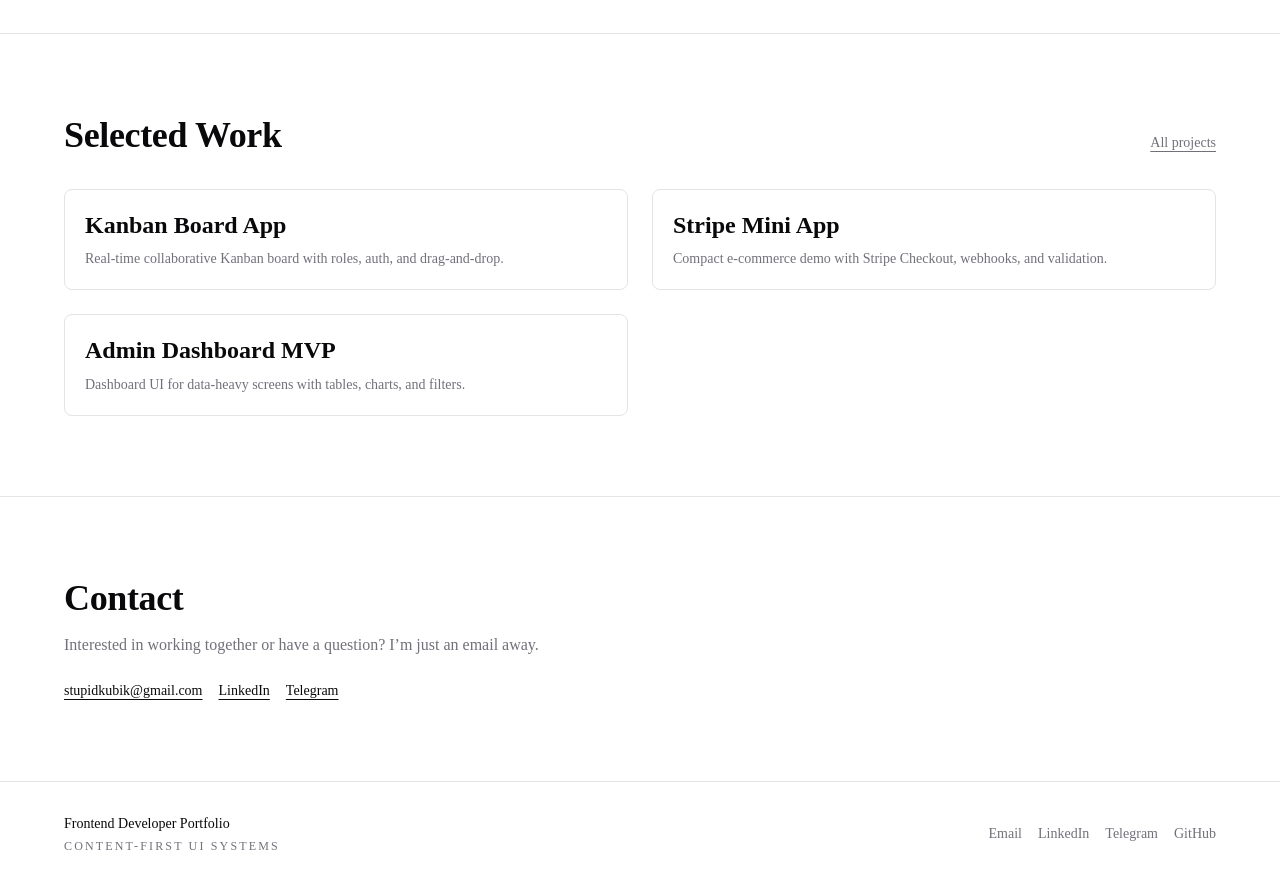
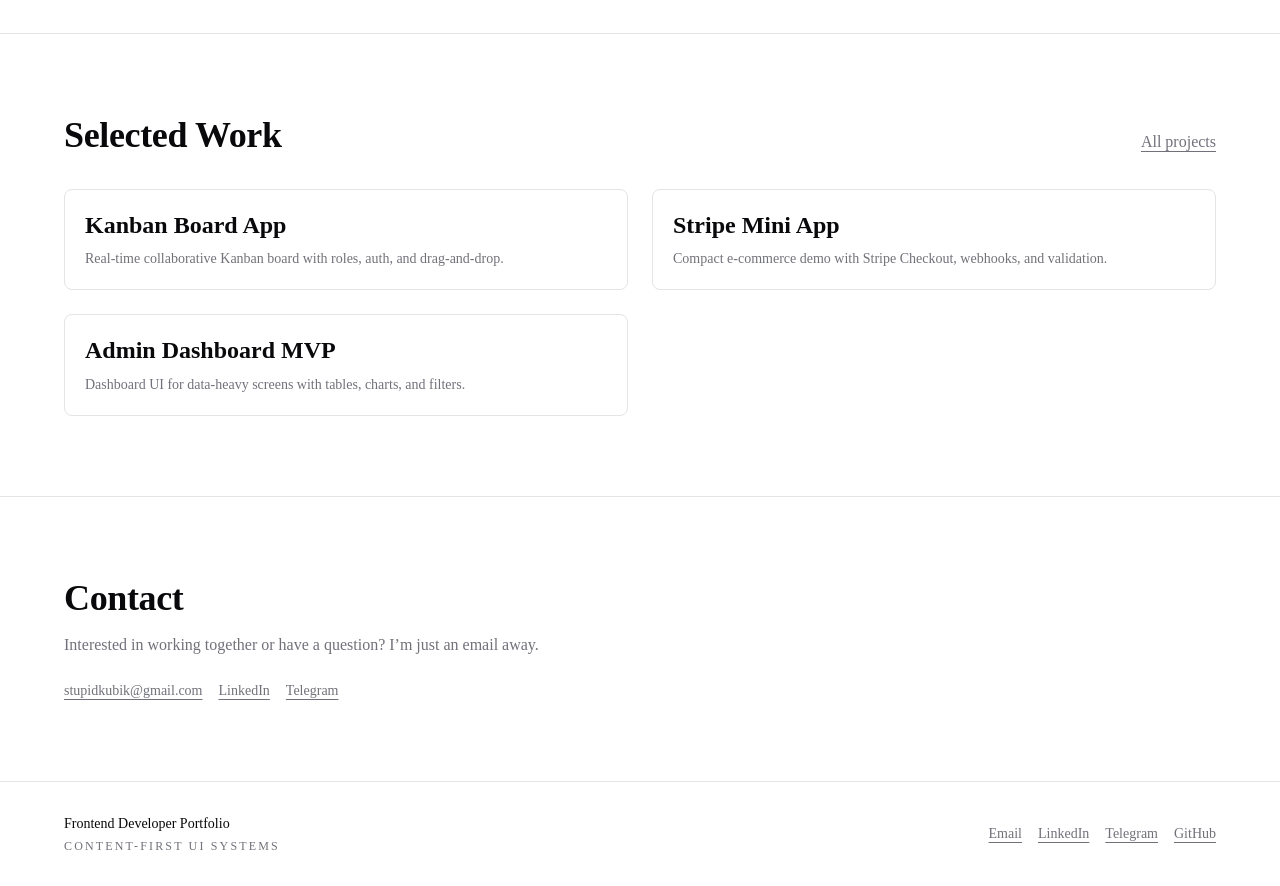
Before and after one commit to stupidkubik/my-website, a Next.js app: page / in a window 1280 px wide. Shown: the part 620-1506 px from the top of the page. Built offline with nearby package versions, Linux system fonts and the light colour scheme.

Commit message:
feat: add layout primitives and refactor pages

```diff
--- a/src/components/Footer.tsx
+++ b/src/components/Footer.tsx
@@ -1,3 +1,5 @@
+import TextLink from "@/components/ui/TextLink";
+
 export default function Footer() {
   return (
     <footer className="border-t border-border">
@@ -9,21 +11,12 @@ export default function Footer() {
           </p>
         </div>
         <div className="flex flex-wrap gap-4">
-          <a className="transition hover:text-fg" href="mailto:stupidkubik@gmail.com">
-            Email
-          </a>
-          <a
-            className="transition hover:text-fg"
-            href="https://www.linkedin.com/in/evgenii-rubin-60804724b/"
-          >
+          <TextLink href="mailto:stupidkubik@gmail.com">Email</TextLink>
+          <TextLink href="https://www.linkedin.com/in/evgenii-rubin-60804724b/">
             LinkedIn
-          </a>
-          <a className="transition hover:text-fg" href="https://t.me/stupidpotato">
-            Telegram
-          </a>
-          <a className="transition hover:text-fg" href="https://github.com/stupidkubik">
-            GitHub
-          </a>
+          </TextLink>
+          <TextLink href="https://t.me/stupidpotato">Telegram</TextLink>
+          <TextLink href="https://github.com/stupidkubik">GitHub</TextLink>
         </div>
       </div>
     </footer>
--- /dev/null
+++ b/src/components/ui/BulletList.tsx
@@ -0,0 +1,14 @@
+import type { HTMLAttributes } from "react";
+
+type BulletListProps = HTMLAttributes<HTMLUListElement> & {
+  tone?: "muted" | "default";
+};
+
+export default function BulletList({ className = "", tone = "muted", ...props }: BulletListProps) {
+  return (
+    <ul
+      className={`list-disc space-y-2 pl-5 ${tone === "muted" ? "text-muted-fg" : "text-fg"} ${className}`}
+      {...props}
+    />
+  );
+}
--- /dev/null
+++ b/src/components/ui/Section.tsx
@@ -0,0 +1,33 @@
+import type { ElementType, ReactNode } from "react";
+
+const sizeClasses = {
+  default: "py-section",
+  lg: "py-section-lg"
+} as const;
+
+type SectionProps<T extends ElementType> = {
+  as?: T;
+  size?: keyof typeof sizeClasses;
+  borderTop?: boolean;
+  className?: string;
+  containerClassName?: string;
+  children: ReactNode;
+};
+
+export default function Section<T extends ElementType = "section">({
+  as,
+  size = "default",
+  borderTop = false,
+  className = "",
+  containerClassName = "",
+  children
+}: SectionProps<T>) {
+  const Component = (as ?? "section") as ElementType;
+  return (
+    <Component className={`${borderTop ? "border-t border-border" : ""} ${className}`.trim()}>
+      <div className={`container ${sizeClasses[size]} ${containerClassName}`.trim()}>
+        {children}
+      </div>
+    </Component>
+  );
+}
--- /dev/null
+++ b/src/components/ui/TextLink.tsx
@@ -0,0 +1,19 @@
+import type { AnchorHTMLAttributes } from "react";
+
+const toneStyles = {
+  default: "text-fg",
+  muted: "text-muted-fg"
+} as const;
+
+type TextLinkProps = AnchorHTMLAttributes<HTMLAnchorElement> & {
+  tone?: keyof typeof toneStyles;
+};
+
+export default function TextLink({ className = "", tone = "muted", ...props }: TextLinkProps) {
+  return (
+    <a
+      className={`underline transition hover:text-fg ${toneStyles[tone]} ${className}`}
+      {...props}
+    />
+  );
+}
--- a/src/pages/404.tsx
+++ b/src/pages/404.tsx
@@ -1,9 +1,10 @@
+import Section from "@/components/ui/Section";
 import { ButtonLink } from "@/components/ui/Button";
 
 export default function NotFound() {
   return (
     <main>
-      <div className="container py-section text-center">
+      <Section className="text-center">
         <p className="text-label uppercase text-muted-fg">404</p>
         <h1 className="mt-4 text-h2 font-semibold">Page not found</h1>
         <p className="mt-4 text-body text-muted-fg">
@@ -14,7 +15,7 @@ export default function NotFound() {
             Go Home
           </ButtonLink>
         </div>
-      </div>
+      </Section>
     </main>
   );
 }
--- a/src/pages/contact.tsx
+++ b/src/pages/contact.tsx
@@ -1,23 +1,20 @@
+import Section from "@/components/ui/Section";
+import TextLink from "@/components/ui/TextLink";
+
 export default function Contact() {
   return (
     <main>
-      <div className="container py-section">
+      <Section>
         <h1 className="text-h2 font-semibold">Contact</h1>
         <p className="mt-6 max-w-text text-body text-muted-fg">
           Interested in working together or have a question about my work? I’m just an email away.
         </p>
         <div className="mt-6 flex flex-wrap gap-3">
-          <a className="underline" href="mailto:stupidkubik@gmail.com">
-            Email
-          </a>
-          <a className="underline" href="https://www.linkedin.com/in/evgenii-rubin-60804724b/">
-            LinkedIn
-          </a>
-          <a className="underline" href="https://t.me/stupidpotato">
-            Telegram
-          </a>
+          <TextLink href="mailto:stupidkubik@gmail.com">Email</TextLink>
+          <TextLink href="https://www.linkedin.com/in/evgenii-rubin-60804724b/">LinkedIn</TextLink>
+          <TextLink href="https://t.me/stupidpotato">Telegram</TextLink>
         </div>
-      </div>
+      </Section>
     </main>
   );
 }
--- a/src/pages/index.tsx
+++ b/src/pages/index.tsx
@@ -1,4 +1,6 @@
 import ProjectCard from "@/components/ui/ProjectCard";
+import Section from "@/components/ui/Section";
+import TextLink from "@/components/ui/TextLink";
 import { ButtonLink } from "@/components/ui/Button";
 
 const selectedProjects = [
@@ -22,7 +24,7 @@ const selectedProjects = [
 export default function Home() {
   return (
     <main>
-      <div className="container py-section-lg">
+      <Section size="lg" as="div">
         <p className="text-label uppercase text-muted-fg">Frontend Developer</p>
         <h1 className="mt-4 text-display font-semibold">
           Frontend developer focused on content-rich, high-quality web interfaces.
@@ -39,15 +41,12 @@ export default function Home() {
             Get in Touch
           </ButtonLink>
         </div>
-      </div>
+      </Section>
 
-      <section className="border-t border-border">
-        <div className="container py-section">
+      <Section borderTop>
         <div className="flex items-baseline justify-between">
           <h2 className="text-h2 font-semibold">Selected Work</h2>
-            <a className="text-sm text-muted-fg underline" href="/projects">
-              All projects
-            </a>
+          <TextLink href="/projects">All projects</TextLink>
         </div>
         <div className="mt-8 grid gap-6 sm:grid-cols-2">
           {selectedProjects.map((project) => (
@@ -59,28 +58,19 @@ export default function Home() {
             />
           ))}
         </div>
-        </div>
-      </section>
+      </Section>
 
-      <section className="border-t border-border">
-        <div className="container py-section">
+      <Section borderTop>
         <h2 className="text-h2 font-semibold">Contact</h2>
         <p className="mt-3 text-body text-muted-fg">
           Interested in working together or have a question? I’m just an email away.
         </p>
         <div className="mt-6 flex flex-wrap gap-4 text-sm">
-            <a className="underline" href="mailto:stupidkubik@gmail.com">
-              stupidkubik@gmail.com
-            </a>
-            <a className="underline" href="https://www.linkedin.com/in/evgenii-rubin-60804724b/">
-              LinkedIn
-            </a>
-            <a className="underline" href="https://t.me/stupidpotato">
-              Telegram
-            </a>
+          <TextLink href="mailto:stupidkubik@gmail.com">stupidkubik@gmail.com</TextLink>
+          <TextLink href="https://www.linkedin.com/in/evgenii-rubin-60804724b/">LinkedIn</TextLink>
+          <TextLink href="https://t.me/stupidpotato">Telegram</TextLink>
         </div>
-        </div>
-      </section>
+      </Section>
     </main>
   );
 }
--- a/src/pages/resume.tsx
+++ b/src/pages/resume.tsx
@@ -1,9 +1,12 @@
 import { Button } from "@/components/ui/Button";
+import BulletList from "@/components/ui/BulletList";
+import Section from "@/components/ui/Section";
+import TextLink from "@/components/ui/TextLink";
 
 export default function Resume() {
   return (
     <main>
-      <div className="container py-section">
+      <Section>
         <div className="flex flex-wrap items-start justify-between gap-4">
           <div>
             <h1 className="text-h2 font-semibold">Evgenii Rubin</h1>
@@ -14,24 +17,16 @@ export default function Resume() {
 
         <section className="mt-8 text-sm text-muted-fg">
           <div className="flex flex-wrap gap-4">
-            <a className="underline" href="mailto:stupidkubik@gmail.com">
-              stupidkubik@gmail.com
-            </a>
-            <a className="underline" href="https://www.linkedin.com/in/evgenii-rubin-60804724b/">
-              LinkedIn
-            </a>
-            <a className="underline" href="https://t.me/stupidpotato">
-              Telegram
-            </a>
-            <a className="underline" href="https://github.com/stupidkubik">
-              GitHub
-            </a>
+            <TextLink href="mailto:stupidkubik@gmail.com">stupidkubik@gmail.com</TextLink>
+            <TextLink href="https://www.linkedin.com/in/evgenii-rubin-60804724b/">LinkedIn</TextLink>
+            <TextLink href="https://t.me/stupidpotato">Telegram</TextLink>
+            <TextLink href="https://github.com/stupidkubik">GitHub</TextLink>
           </div>
         </section>
 
         <section className="mt-10">
           <h2 className="text-h3 font-semibold">Summary</h2>
-          <ul className="mt-4 list-disc space-y-2 pl-5 text-muted-fg">
+          <BulletList className="mt-4">
             <li>
               Frontend developer with 2+ years in production CMS and design systems (content-heavy
               publishing). Strong quality mindset: semantic markup, cross-browser responsiveness,
@@ -42,7 +37,7 @@ export default function Resume() {
               (state management, API integration, testing, CI). Comfortable with code reviews,
               debugging, and maintaining docs/checklists.
             </li>
-          </ul>
+          </BulletList>
         </section>
 
         <section className="mt-10">
@@ -55,7 +50,7 @@ export default function Resume() {
                 Senior Markup Developer (CMS & Design Systems) · Junior UI Engineer
               </p>
               <p className="text-sm text-muted-fg">Tinkoff Journal</p>
-              <ul className="mt-3 list-disc space-y-2 pl-5 text-sm">
+              <BulletList className="mt-3 text-sm">
                 <li>
                   Owned end-to-end publishing in the in-house CMS (content-heavy pages), shipping
                   ~140 pieces/month with consistent QA and on-time releases.
@@ -68,14 +63,14 @@ export default function Resume() {
                   Built internal tooling: co-created a Figma script saving ~3 minutes per screenshot
                   (15–20 per article) and co-developed CMS snippets to reduce manual markup and rework.
                 </li>
-              </ul>
+              </BulletList>
             </div>
 
             <div>
               <p className="text-label uppercase text-muted-fg">Aug 2023 — Aug 2024</p>
               <p className="mt-1 font-medium text-fg">Markup Developer</p>
               <p className="text-sm text-muted-fg">Tinkoff Journal</p>
-              <ul className="mt-3 list-disc space-y-2 pl-5 text-sm">
+              <BulletList className="mt-3 text-sm">
                 <li>
                   Built a set of reusable, regression-tested CMS components that increased layout
                   delivery speed by ~20% and removed a class of common production bugs.
@@ -88,7 +83,7 @@ export default function Resume() {
                   Wrote onboarding docs and a pre-release checklist, reducing ramp-up time and
                   deployment blockers.
                 </li>
-              </ul>
+              </BulletList>
             </div>
           </div>
         </section>
@@ -121,22 +116,22 @@ export default function Resume() {
 
         <section className="mt-10">
           <h2 className="text-h3 font-semibold">Languages</h2>
-          <ul className="mt-4 list-disc space-y-2 pl-5 text-muted-fg">
+          <BulletList className="mt-4">
             <li>Russian — Native</li>
             <li>English — Professional working proficiency (B2)</li>
             <li>Serbian — Elementary proficiency (A1)</li>
-          </ul>
+          </BulletList>
         </section>
 
         <section className="mt-10">
           <h2 className="text-h3 font-semibold">Certificates & Professional Development</h2>
-          <ul className="mt-4 list-disc space-y-2 pl-5 text-muted-fg">
+          <BulletList className="mt-4">
             <li>Advanced TypeScript — Hexlet.io (Nov 2024 — Feb 2025)</li>
             <li>Web Developer ~720h — Yandex Practicum (Jan 2023 — Nov 2023)</li>
             <li>Responsive Web Design — freeCodeCamp (Jul 2022 — Nov 2022)</li>
-          </ul>
+          </BulletList>
         </section>
-      </div>
+      </Section>
     </main>
   );
 }
```
Also changed, not shown: src/pages/about.tsx (+9 -6 lines), src/pages/projects/[slug].tsx (+8 -6 lines), src/pages/projects/index.tsx (+6 -8 lines). Lines whose indentation alone changed are shown as unchanged.
